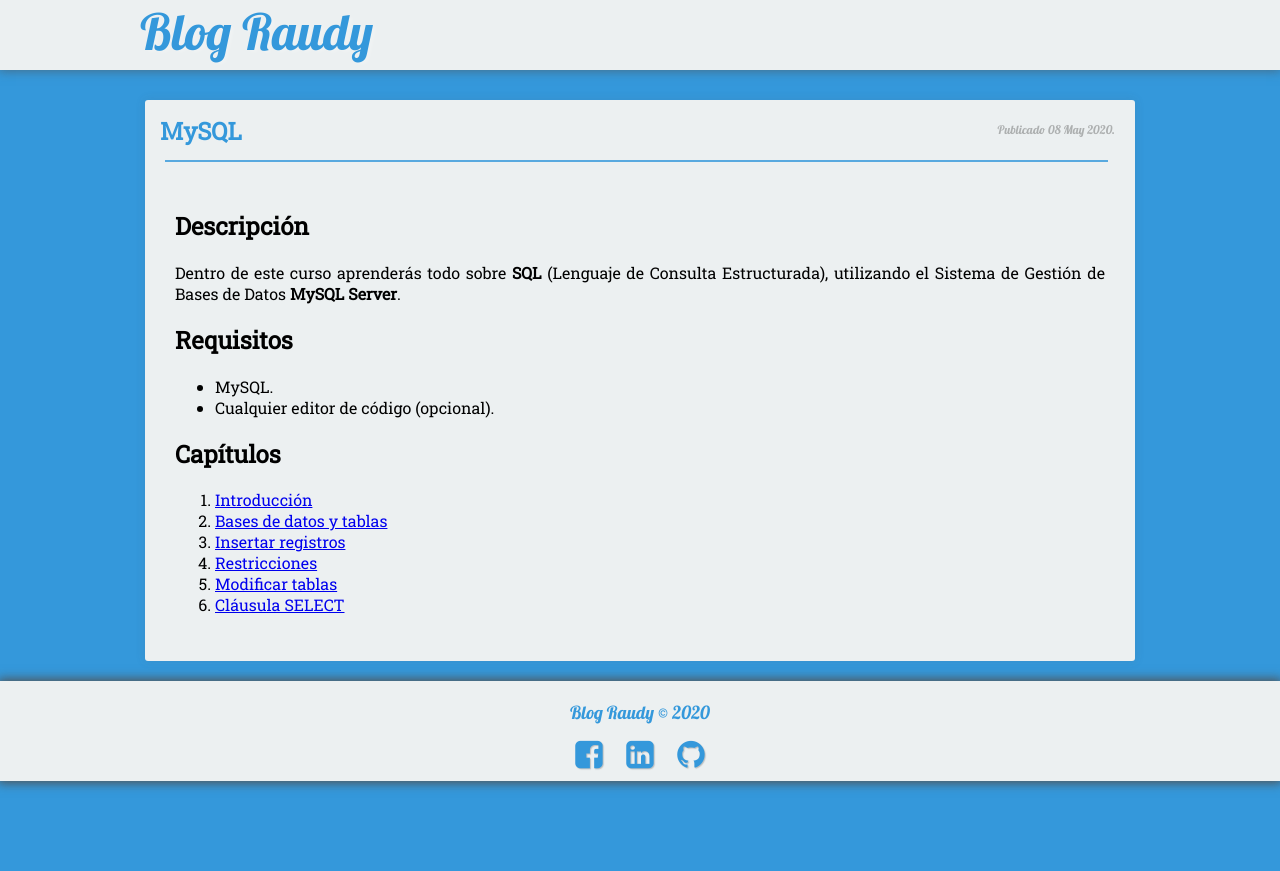
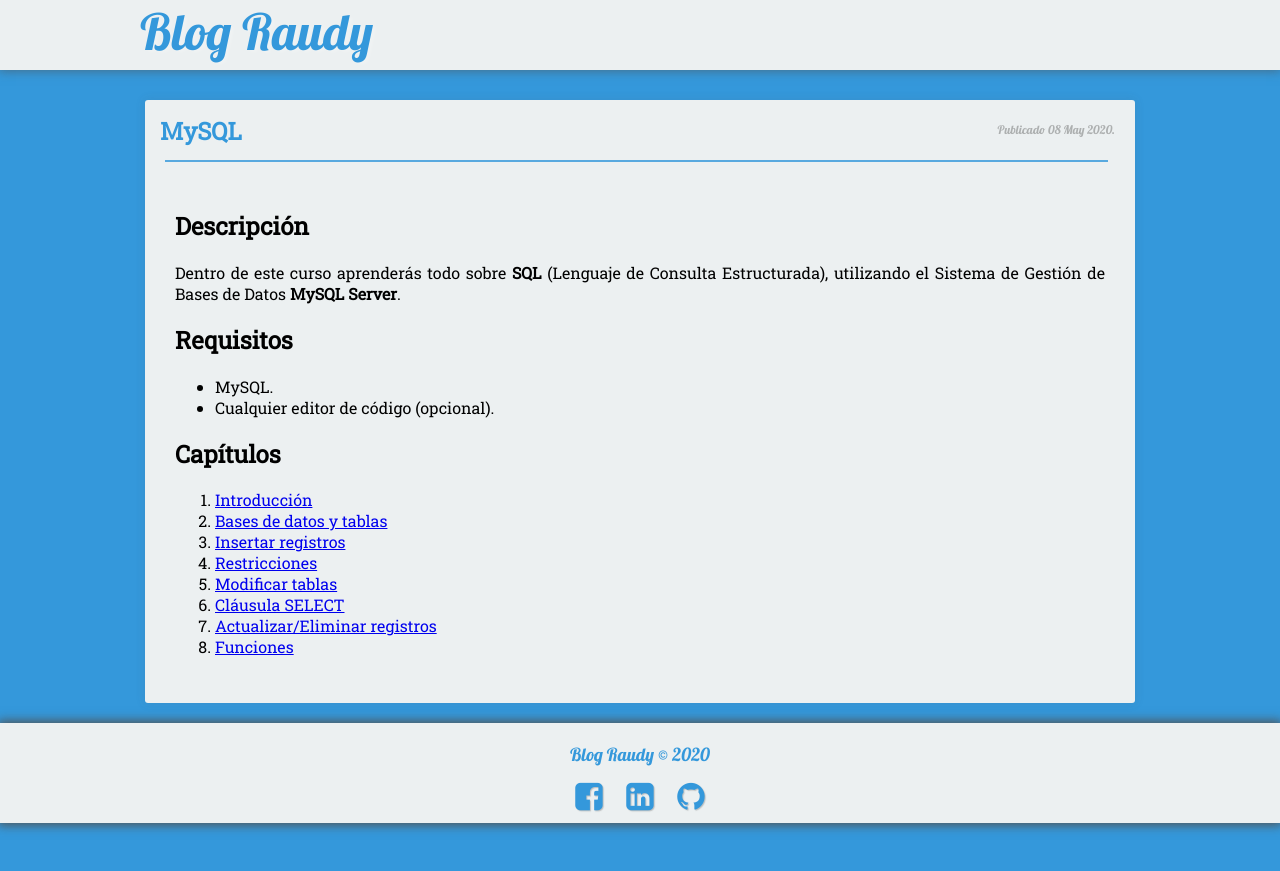
Before and after one commit to nisoto/Blog-anterior-2.0, a Jekyll site: the page built from _posts/2020-05-08-curso-bases-de-datos.md, in a window 1280 px wide. Shown: the top 871 px of the page. Built offline with Jekyll 4.4.1, drawn with Linux system fonts in a browser that asks for light colours; nearby versions of some CDN libraries.

Commit message:
Update 2020-05-08-curso-bases-de-datos.md

```diff
--- a/_posts/2020-05-08-curso-bases-de-datos.md
+++ b/_posts/2020-05-08-curso-bases-de-datos.md
@@ -26,3 +26,5 @@ Dentro de este curso aprenderás todo sobre **SQL** (Lenguaje de Consulta Estruc
 4. [Restricciones](https://slides.com/nisoto4004/leccion-n-4-mysql)
 5. [Modificar tablas](https://slides.com/nisoto4004/leccion-n-5-mysql)
 6. [Cláusula SELECT](https://slides.com/nisoto4004/leccion-n-6-mysql)
+7. [Actualizar/Eliminar registros](https://slides.com/nisoto4004/leccion-n-7-mysql)
+8. [Funciones](https://slides.com/nisoto4004/leccion-n-8-mysql)
```
